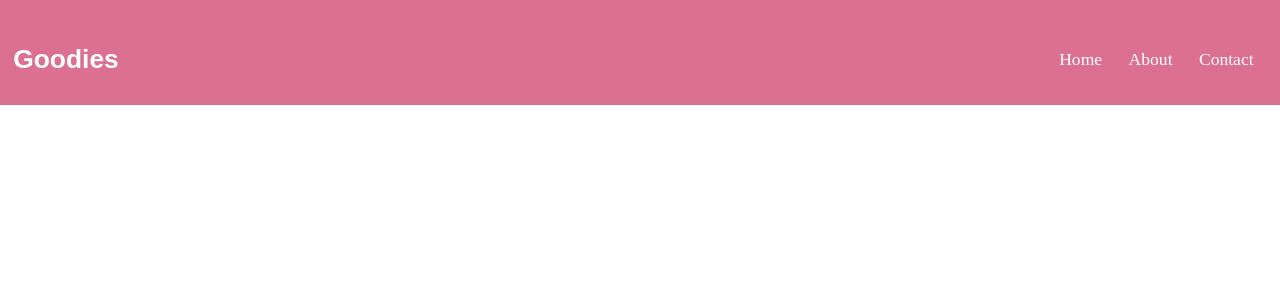
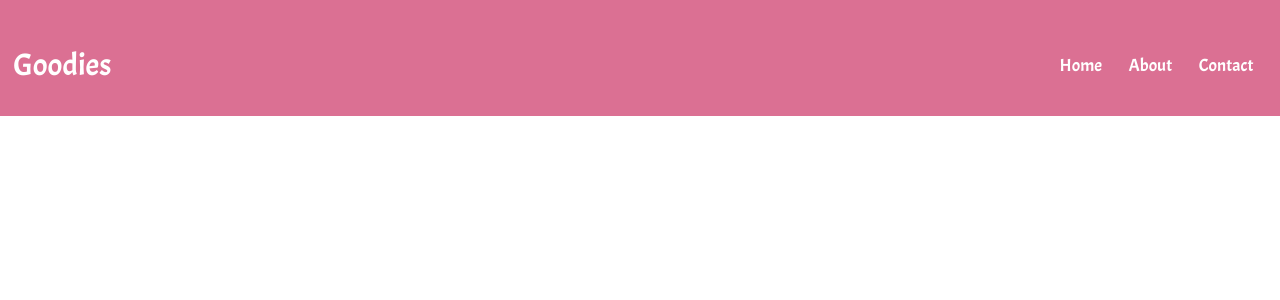
Before and after one commit to DennisSkoko/goodies, a React (Create React App) app in the folder client/: page / in a window 1280 px wide. Shown: the top 300 px of the page. Built offline with nearby package versions, Linux system fonts and the light colour scheme.

Commit message:
Adds font

```diff
--- a/client/public/index.html
+++ b/client/public/index.html
@@ -20,6 +20,7 @@
       Learn how to configure a non-root public URL by running `npm run build`.
     -->
     <title>React App</title>
+    <link href="https://fonts.googleapis.com/css?family=Acme|Montserrat:400,400i,700" rel="stylesheet">
   </head>
   <body>
     <noscript>
--- a/client/src/style/theme.js
+++ b/client/src/style/theme.js
@@ -41,8 +41,12 @@ const theme = {
   },
 
   font: {
-    family: 'sans-serif',
     baseSize: '1.1rem',
+
+    family: {
+      heading: '\'Acme\', sans-serif',
+      body: '\'Montserrat\', sans-serif'
+    },
 
     h1: { size: '2.5rem' },
     h2: { size: '2rem' },
--- a/client/src/ui/HeaderNavLink.js
+++ b/client/src/ui/HeaderNavLink.js
@@ -2,20 +2,21 @@ import styled from 'styled-components'
 import { transitions } from 'polished'
 
 const HeaderNavLink = styled.a`
-  color: ${({ theme }) => theme.color.white.light}
-  font-size: ${({ theme }) => theme.font.body.size}
-  padding: ${({ theme }) => theme.spacing.s}
-  display: block
-  outline: none
-  text-decoration: none
+  color: ${({ theme }) => theme.color.white.light};
+  font-size: ${({ theme }) => theme.font.body.size};
+  font-family: ${({ theme }) => theme.font.family.heading};
+  padding: ${({ theme }) => theme.spacing.s};
+  display: block;
+  outline: none;
+  text-decoration: none;
   ${({ theme }) => transitions(['color', 'transform'], theme.transition.normal)}
 
   &:hover {
-    color: ${({ theme }) => theme.color.white.base}
+    color: ${({ theme }) => theme.color.white.base};
   }
 
   &:active {
-    transform: scale(0.95)
+    transform: scale(0.95);
   }
 `
 
--- a/client/src/ui/HeaderTitle.js
+++ b/client/src/ui/HeaderTitle.js
@@ -2,7 +2,7 @@ import styled from 'styled-components'
 import Heading from './Heading'
 
 const HeaderTitle = styled(Heading)`
-  font-size: ${({ theme }) => theme.font.h4.size}
+  font-size: ${({ theme }) => theme.font.h3.size};
 `
 
 export default HeaderTitle
--- a/client/src/ui/Heading.js
+++ b/client/src/ui/Heading.js
@@ -2,8 +2,9 @@ import PropTypes from 'prop-types'
 import styled from 'styled-components'
 
 const Heading = styled.h1`
-  font-family: ${({ theme }) => theme.font.family}
-  font-size: ${({ theme, as }) => theme.font[as].size}
+  font-family: ${({ theme }) => theme.font.family.heading};
+  font-size: ${({ theme, as }) => theme.font[as].size};
+  font-weight: normal;
 `
 
 Heading.propTypes = {
```
Also changed, not shown: client/src/ui/Header.js (+6 -6 lines), client/src/ui/HeaderNav.js (+4 -4 lines).
